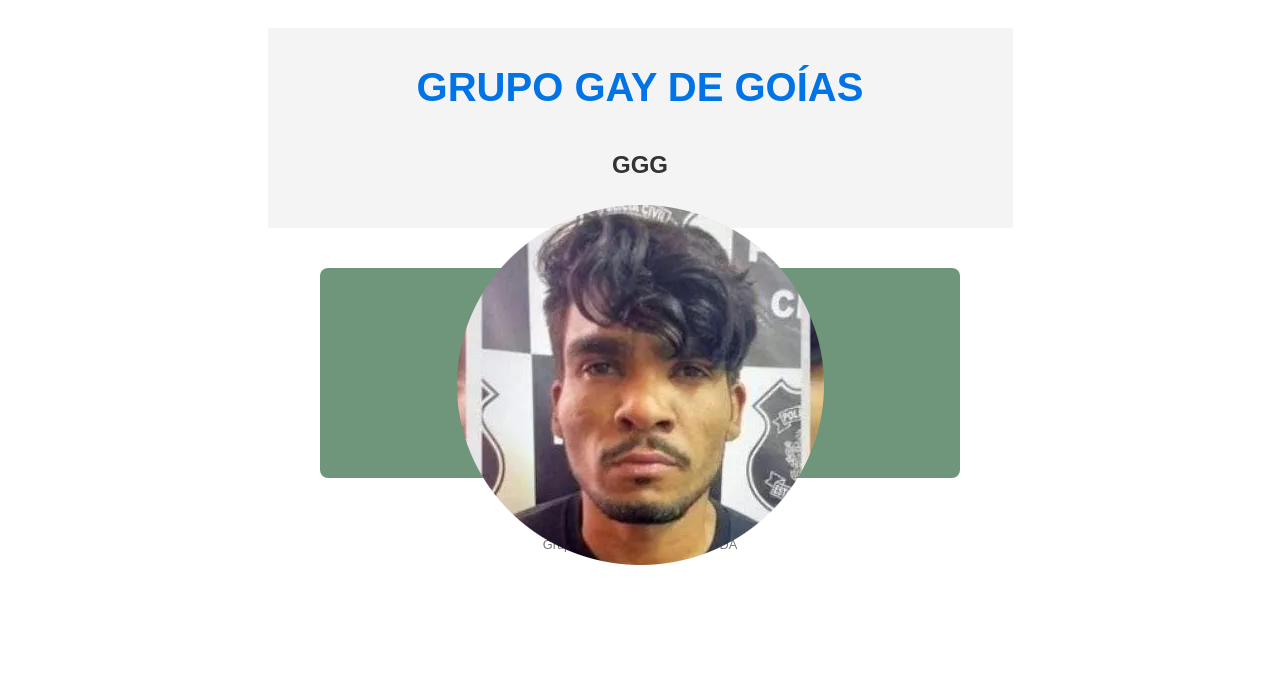
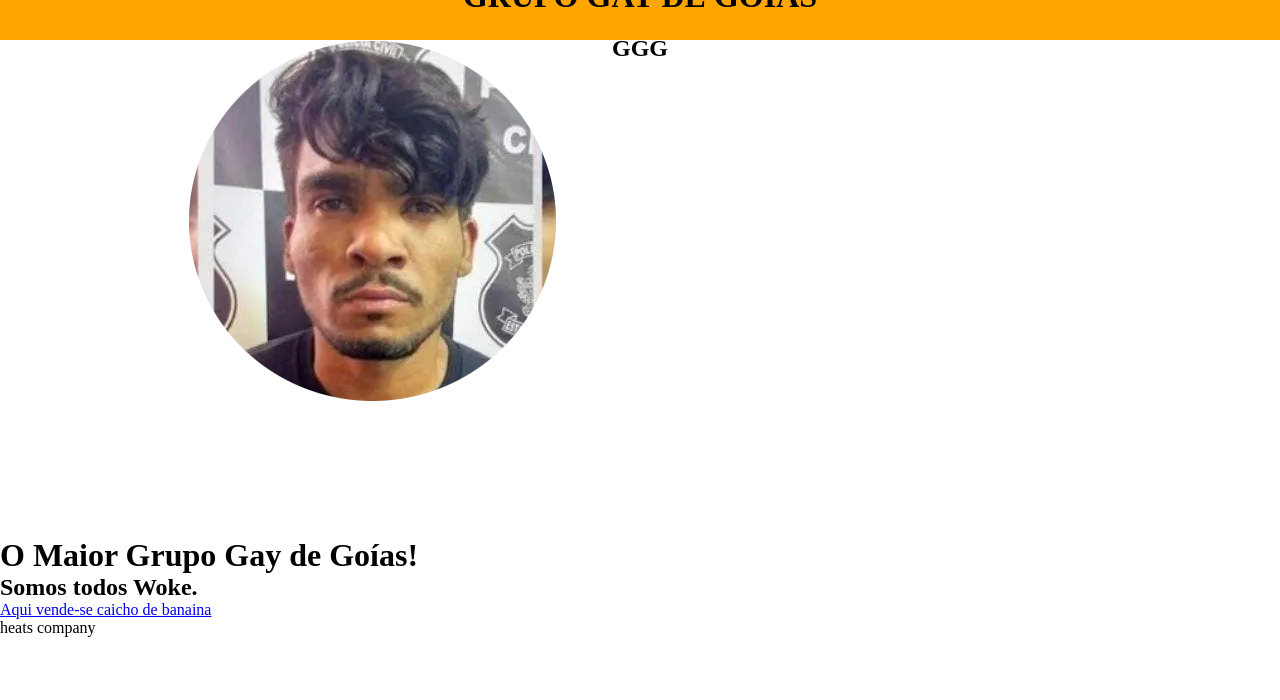
Before and after one commit to guilhermeheats/Landing_Page-GGG, a plain HTML site: page index.html in a window 1280 px wide. Drawn offline with Linux system fonts and the light colour scheme.

Commit message:
mudanças estruturais dentro do html e css

```diff
--- a/css/main.css
+++ /dev/null
@@ -1,116 +0,0 @@
-/* Estilo geral */
-header {
-  position: relative;
-  height: 200px;
-  background-color: #f4f4f4;
-}
-
-nav {
-  position: relative;
-  height: 100%;
-}
-
-.objeto {
-  width: 50px;
-  height: 50px;
-  background-color: red;
-
-  /* Posiciona no canto inferior esquerdo */
-  position: absolute;
-  bottom: 0;
-  left: 0;
-}
-
-/* Responsividade para telas menores */
-@media (max-width: 768px) {
-  header {
-    height: 150px; /* Diminui o header em telas menores */
-  }
-
-  .objeto {
-    width: 40px; /* Reduz o tamanho do objeto */
-    height: 40px;
-  }
-}
-
-@media (max-width: 480px) {
-  header {
-    height: 120px; /* Ajusta o header para telas bem pequenas */
-  }
-
-  .objeto {
-    width: 30px; /* Reduz ainda mais o tamanho do objeto */
-    height: 30px;
-    bottom: 10px; /* Ajusta a posição no mobile */
-    left: 10px;
-  }
-}
-
-/* Corpo */
-body {
-    font-family: Arial, sans-serif;
-    background-color: #ffff;
-    color: #333;
-    line-height: 1.6;
-    display: flex;
-    flex-direction: column;
-    align-items: center;
-    padding: 20px;
-}
-
-/* Cabeçalho */
-header {
-    text-align: center;
-    margin-bottom: 20px;
-}
-
-header h1 {
-    color: #0073e6;
-    font-size: 2.5em;
-}
-
-header p {
-    font-size: 1.2em;
-    color: #555;
-}
-
-/* Introdução */
-.intro {
-    text-align: center;
-    margin: 20px 0;
-    padding: 20px;
-    background-color: rgba(2, 71, 23, 0.568);
-    color: #fff;
-    border-radius: 8px;
-    width: 100%;
-    max-width: 600px;
-}
-
-.intro h2 {
-    font-size: 1.5em;
-    margin-bottom: 5px;
-}
-
-.intro p {
-    font-size: 1.1em;
-    margin-bottom: 20px;
-}
-
-/* link do telegram */
-.botao {
-    display: inline-block;
-    padding: 10px 20px;
-    background-color: #2600ff;
-    color: #fff;
-    border-radius: 10px;
-    font-size: 1em;
-    transition: background-color 0.3s;
-}
-
-/* Rodapé */
-footer {
-    margin-top: 25px;
-    font-size: 0.8em;
-    color: #777;
-    text-align: center;
-}
--- a/index.html
+++ b/index.html
@@ -1,25 +1,25 @@
 <!DOCTYPE html>
 <html lang="pt-br">
   <head>
-    <link rel="stylesheet" href="css/main.css">
+    <link rel="stylesheet" href="static/css/main.css">
     <meta charset="utf-8">
     <meta name="viewport" content="width=device-width, initial-scale=1.0">
-    <link rel="icon" href="assets/icons/gay_symbol.png" type="images/icon">
+    <link rel="icon" href="static/icons/gay_symbol.png" type="images/icon">
     <title>Grupo Gay de Goías - GGG</title>
   </head>
   <body>
-    <header>
-      <h1 class="header">GRUPO GAY DE GOÍAS</h1>
-      <h2 class="header">GGG</h2>
-      <img src="assets/images/lazararo_perfil.png">
+    <header class="cabecalho">
+      <h1>GRUPO GAY DE GOÍAS</h1>
+      <h2>GGG</h2>
     </header>
-    <div class="intro">
-      <h2>O Maior Grupo Gay de Goías!</h2>
-      <p>Somos todos Woke.</p>
-      <a href="https://t.me/+xT7V2P8Yg2UwY2Ix" class="botao">Vende-se caicho de banaina</a>
+    <div class="conteudo">
+      <img src="static/images/lazararo_perfil.png">
+      <h1>O Maior Grupo Gay de Goías!</h1>
+      <h2>Somos todos Woke.</h2>
+      <a href="https://t.me/+xT7V2P8Yg2UwY2Ix" target="_blank" class="botao">Aqui vende-se caicho de banaina</a>
+      <footer class="rodape">
+        <p>heats company</p>
+      </footer>
     </div>
   </body>
-  <footer>
-    <p>Grupo Gay de Goías - GGG LTDA</p>
-  </footer>
 </html>
--- /dev/null
+++ b/static/css/main.css
@@ -0,0 +1,43 @@
+/* Configurações gerais */
+* {
+  padding: 0%;
+  margin: 0%;
+}
+
+.body {
+  display: flex;
+}
+
+.cabecalho {
+  height: 5vh;
+  width: 100vw;
+  display: flex;
+  flex-direction: column;
+  font-weight: bolder;
+  justify-content: center;
+  text-align: center;
+  background-color: orange;
+
+  & h1 {
+    padding: 10px;
+  }
+
+  & h2 {
+    padding: 10px;
+  }
+}
+
+.conteudo {
+
+  .rodape {
+
+  }
+
+  .botao {
+
+  }
+
+  .rodape {
+
+  }
+}
```
Also changed, not shown: static/icons/gay_symbol.png (renamed from assets/icons/gay_symbol.png), static/images/flag_goias.webp (renamed from assets/images/flag_goias.webp), static/images/lazararo_perfil.png (renamed from assets/images/lazararo_perfil.png).
